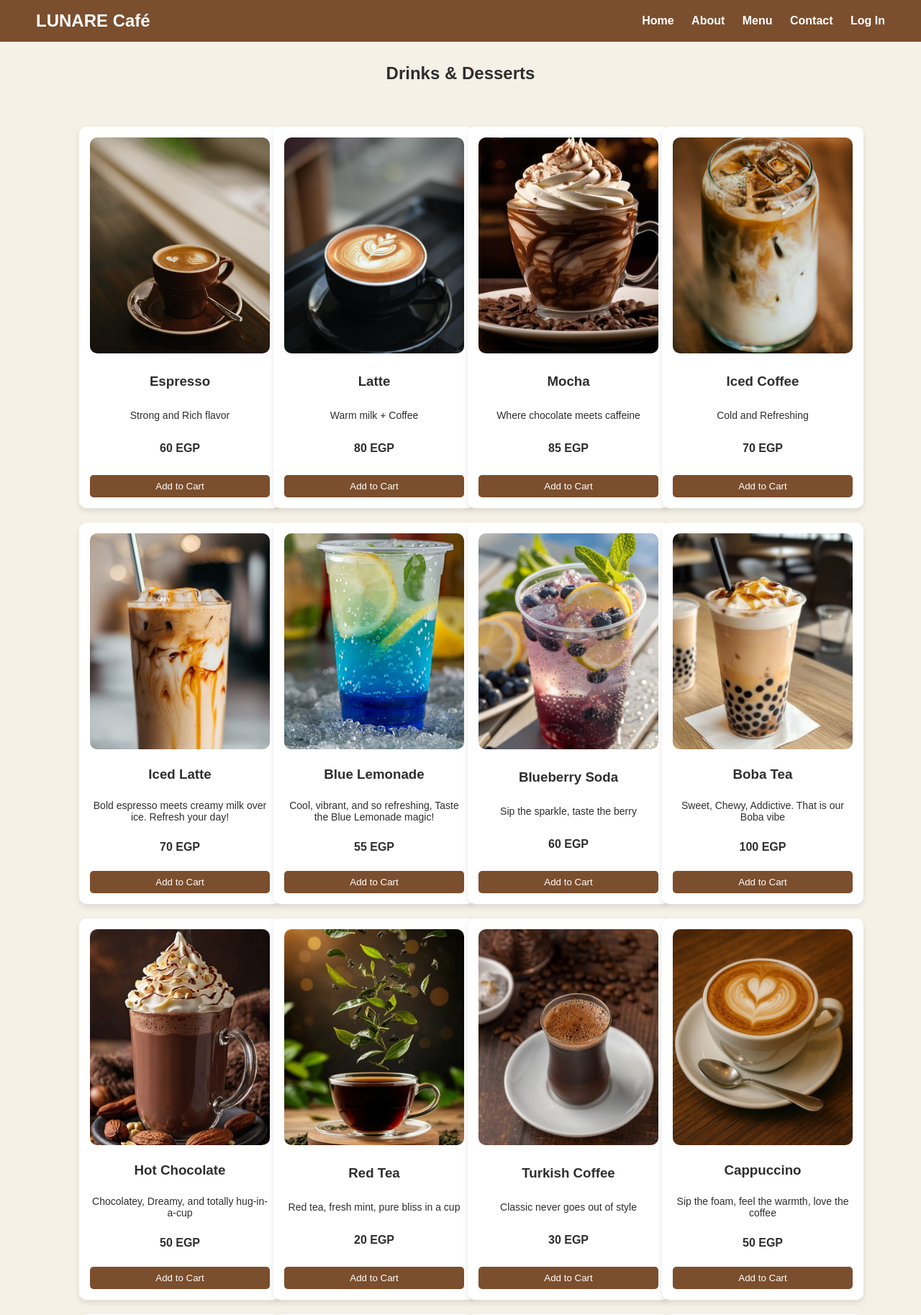
After one commit to MohamedSamir6610/Web-project, a PHP site: page /menu2.html in a window 1280 px wide. The commit adds this page. Shown: the top 1827 px of the page at 72% size. Run offline with PHP 8.4, Linux system fonts and the light colour scheme.

Commit message:
php styling

```diff
--- a/home.css
+++ b/home.css
@@ -37,6 +37,7 @@ body {
     text-decoration: underline;
 }
 
+/* Hero Banner */
 .hero-banner {
     position: relative;
     width: 100%;
--- /dev/null
+++ b/menu2.html
@@ -0,0 +1,199 @@
+<!DOCTYPE html>
+<html lang="en">
+<head>
+    <meta charset="UTF-8">
+    <meta name="viewport" content="width=device-width, initial-scale=1.0">
+    <title>LUNARE Café - Menu</title>
+    <link rel="stylesheet" href="menu.css">
+</head>
+<body>
+
+<div class="navbar">
+    <h2>LUNARE Café</h2>
+    <div class="nav-links">
+        <a href="home.html">Home</a>
+        <a href="about.html">About</a>
+        <a href="menu.html">Menu</a>
+        <a href="contact.html">Contact</a>
+        <a href="log in .html">Log In</a>
+    </div>
+</div>
+
+<section class="menu">
+    <h2 style="text-align:center; margin-top:30px;">Drinks & Desserts</h2>
+    <div class="menu-grid">
+
+        <div class="menu-item" data-name="Espresso" data-price="60">
+            <img src="coffee-espresso-cappuccino-cup-wallpaper-preview.jpg" alt="Espresso">
+            <h3>Espresso</h3>
+            <p>Strong and Rich flavor</p>
+            <span class="price">60 EGP</span>
+            <button class="add-to-cart">Add to Cart</button>
+        </div>
+
+        <div class="menu-item" data-name="Latte" data-price="80">
+            <img src="latte.jpg" alt="Latte">
+            <h3>Latte</h3>
+            <p>Warm milk + Coffee</p>
+            <span class="price">80 EGP</span>
+            <button class="add-to-cart">Add to Cart</button>
+        </div>
+
+        <div class="menu-item" data-name="Mocha" data-price="85">
+            <img src="mocha.jpg" alt="Mocha">
+            <h3>Mocha</h3>
+            <p>Where chocolate meets caffeine</p>
+            <span class="price">85 EGP</span>
+            <button class="add-to-cart">Add to Cart</button>
+        </div>
+
+        <div class="menu-item" data-name="Iced Coffee" data-price="70">
+            <img src="iced coffee.jpg" alt="Iced Coffee">
+            <h3>Iced Coffee</h3>
+            <p>Cold and Refreshing</p>
+            <span class="price">70 EGP</span>
+            <button class="add-to-cart">Add to Cart</button>
+        </div>
+
+        <div class="menu-item" data-name="Iced Latte" data-price="70">
+            <img src="Iced Latte.jpg" alt="Iced Latte">
+            <h3>Iced Latte</h3>
+            <p>Bold espresso meets creamy milk over ice. Refresh your day!</p>
+            <span class="price">70 EGP</span>
+            <button class="add-to-cart">Add to Cart</button>
+        </div>
+
+        <div class="menu-item" data-name="Blue Lemonade" data-price="55">
+            <img src="Blue lemonade.jpg" alt="Blue Lemonade">
+            <h3>Blue Lemonade</h3>
+            <p>Cool, vibrant, and so refreshing, Taste the Blue Lemonade magic!</p>
+            <span class="price">55 EGP</span>
+            <button class="add-to-cart">Add to Cart</button>
+        </div>
+
+        <div class="menu-item" data-name="Blueberry Soda" data-price="60">
+            <img src="Blueberry soda.jpg" alt="Blueberry Soda">
+            <h3>Blueberry Soda</h3>
+            <p>Sip the sparkle, taste the berry</p>
+            <span class="price">60 EGP</span>
+            <button class="add-to-cart">Add to Cart</button>
+        </div>
+
+        <div class="menu-item" data-name="Boba Tea" data-price="100">
+            <img src="Boba Tea .jpg" alt="Boba Tea">
+            <h3>Boba Tea</h3>
+            <p>Sweet, Chewy, Addictive. That is our Boba vibe</p>
+            <span class="price">100 EGP</span>
+            <button class="add-to-cart">Add to Cart</button>
+        </div>
+
+        <div class="menu-item" data-name="Hot Chocolate" data-price="50">
+            <img src="Hot chocolate.jpg" alt="Hot Chocolate">
+            <h3>Hot Chocolate</h3>
+            <p>Chocolatey, Dreamy, and totally hug-in-a-cup</p>
+            <span class="price">50 EGP</span>
+            <button class="add-to-cart">Add to Cart</button>
+        </div>
+
+        <div class="menu-item" data-name="Red Tea" data-price="20">
+            <img src="Red Tea.jpg" alt="Red Tea">
+            <h3>Red Tea</h3>
+            <p>Red tea, fresh mint, pure bliss in a cup</p>
+            <span class="price">20 EGP</span>
+            <button class="add-to-cart">Add to Cart</button>
+        </div>
+
+        <div class="menu-item" data-name="Turkish Coffee" data-price="30">
+            <img src="Coffee.jpg" alt="Turkish Coffee">
+            <h3>Turkish Coffee</h3>
+            <p>Classic never goes out of style</p>
+            <span class="price">30 EGP</span>
+            <button class="add-to-cart">Add to Cart</button>
+        </div>
+
+        <div class="menu-item" data-name="Cappuccino" data-price="50">
+            <img src="Cappuccino.jpg" alt="Cappuccino">
+            <h3>Cappuccino</h3>
+            <p>Sip the foam, feel the warmth, love the coffee</p>
+            <span class="price">50 EGP</span>
+            <button class="add-to-cart">Add to Cart</button>
+        </div>
+
+        <div class="menu-item" data-name="Cookie Cake" data-price="90">
+            <img src="Cookie cake .jpg" alt="Cookie Cake">
+            <h3>Cookie Cake</h3>
+            <p>Cookie cake goals-soft, sweet, and perfectly chocolatey</p>
+            <span class="price">90 EGP</span>
+            <button class="add-to-cart">Add to Cart</button>
+        </div>
+
+        <div class="menu-item" data-name="Cinnamon Roll" data-price="65">
+            <img src="Cinnamon .jpg" alt="Cinnamon Roll">
+            <h3>Cinnamon Roll</h3>
+            <p>A swirl of cinnamon, white cream, and chocolate — pure perfection.</p>
+            <span class="price">65 EGP</span>
+            <button class="add-to-cart">Add to Cart</button>
+        </div>
+
+        <div class="menu-item" data-name="Lotus Cinnamon Roll" data-price="70">
+            <img src="Caramel cinnamon.jpg" alt="Lotus Cinnamon Roll">
+            <h3>Lotus Cinnamon Roll</h3>
+            <p>Soft rolls, creamy white glaze, rich caramel, and a Lotus crunch on top. Pure bliss.</p>
+            <span class="price">70 EGP</span>
+            <button class="add-to-cart">Add to Cart</button>
+        </div>
+
+        <div class="menu-item" data-name="Tiramisu" data-price="75">
+            <img src="Tiramisu.jpg" alt="Tiramisu">
+            <h3>Tiramisu</h3>
+            <p>Cacao on top, cream inside, perfection in every bite.</p>
+            <span class="price">75 EGP</span>
+            <button class="add-to-cart">Add to Cart</button>
+        </div>
+
+        <div class="menu-item" data-name="Chocolate Crêpe" data-price="60">
+            <img src="Chocolate Crêpe.jpg" alt="Chocolate Crêpe">
+            <h3>Chocolate Crêpe</h3>
+            <p>Hot meets cold, soft meets rich — pure dessert magic.</p>
+            <span class="price">60 EGP</span>
+            <button class="add-to-cart">Add to Cart</button>
+        </div>
+
+        <div class="menu-item" data-name="Honey Cake" data-price="80">
+            <img src="Honey-Cake.jpg" alt="Honey Cake">
+            <h3>Honey Cake</h3>
+            <p>Golden, soft, and simply irresistible — honey cake perfection.</p>
+            <span class="price">80 EGP</span>
+            <button class="add-to-cart">Add to Cart</button>
+        </div>
+
+    </div>
+</section>
+
+<script>
+    // Fade in menu items on scroll
+    const menuItems = document.querySelectorAll('.menu-item');
+    window.addEventListener('scroll', () => {
+        menuItems.forEach(item => {
+            const rect = item.getBoundingClientRect();
+            if(rect.top < window.innerHeight - 50){
+                item.style.opacity = 1;
+                item.style.transform = 'translateY(0)';
+            }
+        });
+    });
+
+    // Add to cart alert
+    const cartButtons = document.querySelectorAll('.add-to-cart');
+    cartButtons.forEach(btn => {
+        btn.addEventListener('click', () => {
+            const item = btn.parentElement;
+            const name = item.dataset.name;
+            const price = item.dataset.price;
+            alert(name + " added to cart! Price: " + price + " EGP");
+        });
+    });
+</script>
+
+</body>
+</html>
```
Also changed, not shown: HOME/home.html (added, +13 -0 lines), home.html (+7 -7 lines), HOME/home.css (added), HOME/home.js (added), menu2.css (added), 1 other file.
